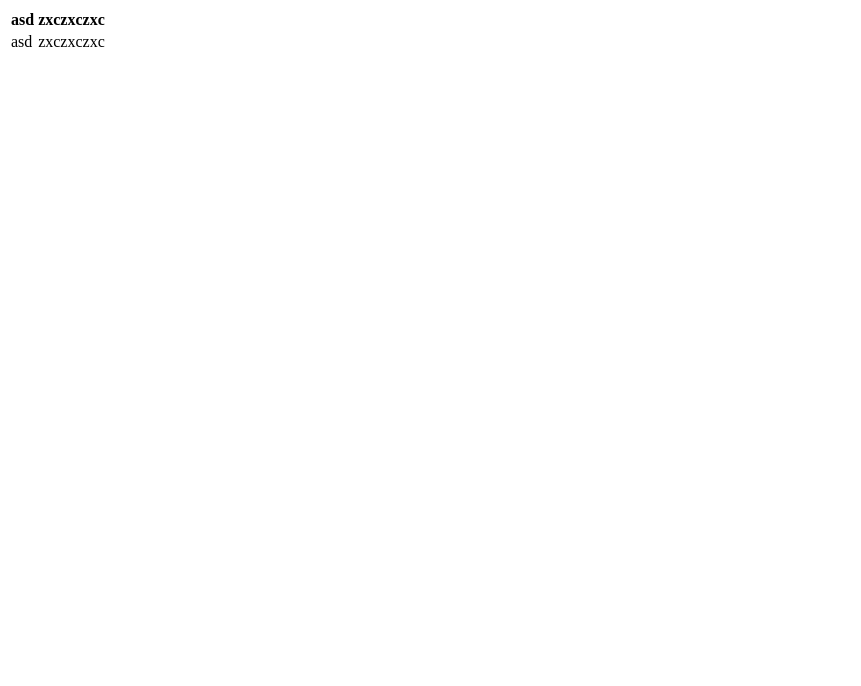
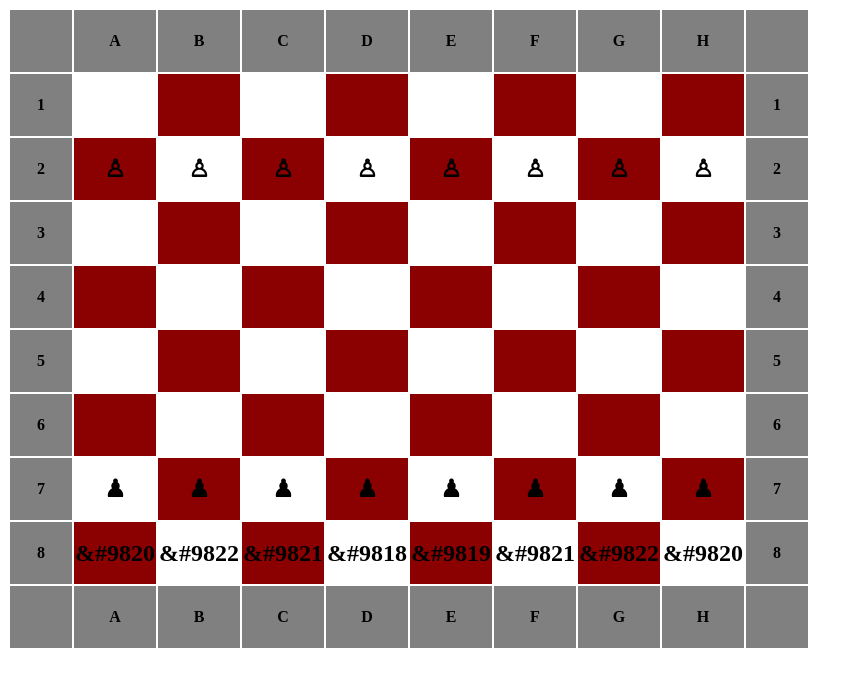
Before and after one commit to pda-gb/js, a plain HTML site: page дз_5/index.html in a window 1280 px wide. Shown: the whole page, without its empty margins (0-861 px from the left). Drawn offline with Linux system fonts and the light colour scheme.

Commit message:
Add files via upload

```diff
--- /dev/null
+++ b/дз_5/Home_work_5_1.js
@@ -0,0 +1,38 @@
+function chess(place) {
+  var coordinateNumb = ['1', '2', '3', '4', '5', '6', '7', '8'];
+  var coordinateChar = ['A', 'B', 'C', 'D', 'E', 'F', 'G', 'H'];
+  var tableChess = document.createElement('table');
+  for (var y = 0, colorCheck = 0; y < 10; y++, colorCheck++) {
+    var row = document.createElement('tr');
+    for (var x = 0; x < 10; x++) {
+      var cell = document.createElement('th');
+      colorCheck++;
+			//заполняем координатами
+			if ((x === 0 || x === 9) || (y === 0 || y === 9)) {
+        // здесь заполним пустотой угловые ячейки
+        if ((x === 0 && y === 0) || (x === 9 && y === 9) || (x === 0 && y === 9) || (x === 9 && y === 0)) {
+          cell.innerText = '';
+					cell.style.backgroundColor = 'gray';
+        } else {// иначе заполняем координаты
+          cell.innerText = coordinateChar[x-1] || coordinateNumb[y-1];
+					cell.style.backgroundColor = 'gray';
+        };
+      } else {// игровое поле
+        if (colorCheck % 2 == 0) { // цвет в ш.м. порядке
+
+          cell.style.backgroundColor = 'darkred';
+					// var spanCell = document.createElement('span');
+					// document.querySelectorAll('span').style.backgroundColor = '#87CEEB';
+        };
+
+      }
+      row.appendChild(cell);// собираем ячейки в строки
+    };
+    tableChess.appendChild(row);// строки в таблицу
+		tableChess.className = 'chess';
+  };
+  place.appendChild(tableChess);// присваиваем ш.м. доску к указанному элкменту
+};
+
+// +++++++++++++ рисуем доску ++++++++++++
+chess(document.querySelector('.main'));
--- /dev/null
+++ b/дз_5/Home_work_5_3.js
@@ -0,0 +1,78 @@
+function charOfFigures(tblChes) {
+  var whiteFigures = ['&#9817', '&#9814', '&#9816', '&#9815', '&#9812', '&#9813', '&#9815', '&#9816', '&#9814'];
+  var blackFigures = ['&#9823', '&#9820', '&#9822', '&#9821', '&#9818', '&#9819', '&#9821', '&#9822', '&#9820'];
+  // var blackFigures = ['п', 'л', 'к', 'с', 'К!', 'Ф!', 'с', 'к', 'л'];
+  var rwChes = tblChes.childNodes; // берём из доски строки
+  for (y = 2; y <= 8; y++) {
+    var rwChesCurrent = rwChes[y]; // текущая строка
+    for (x = 1; x <= 8; x++) {
+      var clChesCurrent = rwChesCurrent.childNodes; // текущая ячейка
+      if (y === 1) {
+        switch (x) { // ставим офицеров
+          case 1:
+            clChesCurrent[x].appendChild(document.createElement('span')).innerText = whiteFigures[1];
+            break;
+          case 2:
+            clChesCurrent[x].appendChild(document.createElement('span')).innerText = whiteFigures[2];
+            break;
+          case 3:
+            clChesCurrent[x].appendChild(document.createElement('span')).innerText = whiteFigures[3];
+            break;
+          case 4:
+            clChesCurrent[x].appendChild(document.createElement('span')).innerText = whiteFigures[4];
+            break;
+          case 5:
+            clChesCurrent[x].appendChild(document.createElement('span')).innerText = whiteFigures[5];
+            break;
+          case 6:
+            clChesCurrent[x].appendChild(document.createElement('span')).innerText = whiteFigures[3];
+            break;
+          case 7:
+            clChesCurrent[x].appendChild(document.createElement('span')).innerText = whiteFigures[2];
+            break;
+          case 8:
+            clChesCurrent[x].appendChild(document.createElement('span')).innerText = whiteFigures[1];
+            break;
+        };
+      };
+      if (y === 8) {
+        switch (x) { // ставим офицеров
+          case 1:
+            clChesCurrent[x].appendChild(document.createElement('span')).innerText = blackFigures[1];
+            break;
+          case 2:
+            clChesCurrent[x].appendChild(document.createElement('span')).innerText = blackFigures[2];
+            break;
+          case 3:
+            clChesCurrent[x].appendChild(document.createElement('span')).innerText = blackFigures[3];
+            break;
+          case 4:
+            clChesCurrent[x].appendChild(document.createElement('span')).innerText = blackFigures[4];
+            break;
+          case 5:
+            clChesCurrent[x].appendChild(document.createElement('span')).innerText = blackFigures[5];
+            break;
+          case 6:
+            clChesCurrent[x].appendChild(document.createElement('span')).innerText = blackFigures[3];
+            break;
+          case 7:
+            clChesCurrent[x].appendChild(document.createElement('span')).innerText = blackFigures[2];
+            break;
+          case 8:
+            clChesCurrent[x].appendChild(document.createElement('span')).innerText = blackFigures[1];
+            break;
+        };
+      };
+      if (((y === 2)) && ((0 < x) && (x < 9))) { // ставим пешки
+        clChesCurrent[x].appendChild(document.createElement('span')).innerHTML = whiteFigures[0];
+      };
+      if (((y === 7)) && ((0 < x) && (x < 9))) { // ставим пешки
+        clChesCurrent[x].appendChild(document.createElement('span')).innerHTML = blackFigures[0];
+      };
+    };
+  };
+
+};
+
+// +++++++++++++ расставляем фигуры ++++++++++++
+charOfFigures(document.querySelector('.chess'));
--- a/дз_5/index.html
+++ b/дз_5/index.html
@@ -7,24 +7,30 @@
    <meta http-equiv="X-UA-Compatible" content="ie=edge">
    <title>Document</title>
 
+   <style>
+   /* закинуть style через скрипт */
+     th  {
+       height: 60px;
+       width: 60px;
+       border: 0px;
+       /* collapse не срабатывает ни в какую */
+       border-collapse: collapse;
+
+     }
+     span{
+       font-size: 24px;
+     }
+   </style>
  </head>
 
  <body>
-   <div class="header">
-     <table>
-       <tr>
-         <th>asd</th>
-         <th>zxczxczxc</th>
-       </tr>
-       <tr>
-         <td>asd</td>
-         <td>zxczxczxc</td>
-       </tr>
-     </table>
-   </div>
+
+   <div class="header"></div>
    <div class="main"></div>
    <div class="footer"></div>
-   <script src="script.js"></script>
+   <script src="Home_work_5_1.js" defer></script>
+    <!-- <script src="Home_work_5_2.js" defer></script> -->
+      <script src="Home_work_5_3.js" defer></script>
  </body>
 
  </html>
```
Also changed, not shown: дз_5/Home_work_5_2.js (added, +44 -0 lines).
